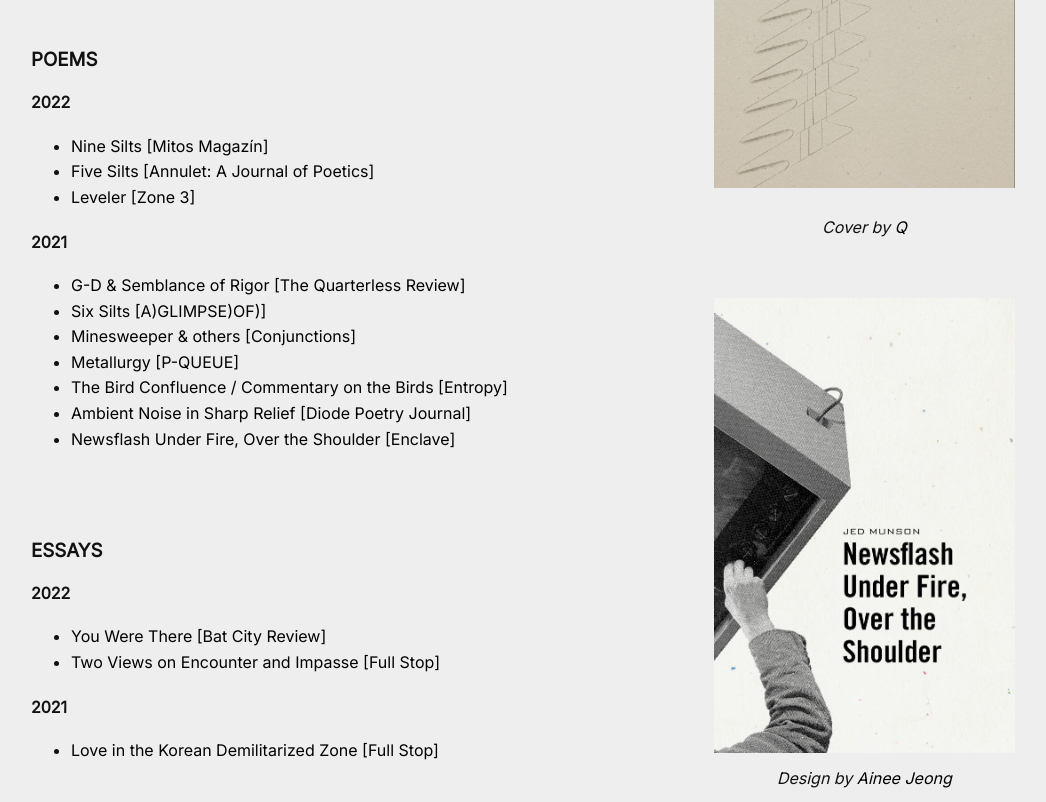
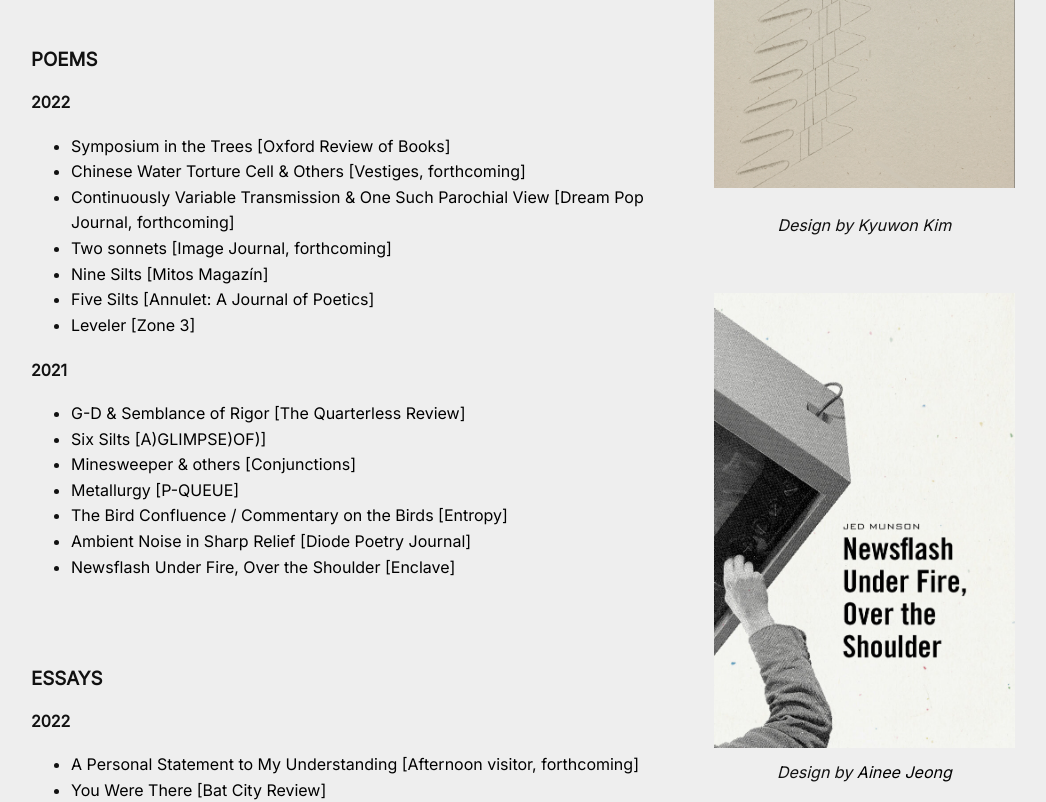
Before and after one commit to Elementrat/writer-portfolio-jed-munson, a SvelteKit app: page / in a window 1280 px wide. Shown: the part 500-1302 px from the top of the page, without its empty margins (117-1163 px from the left). Built offline with nearby package versions, Linux system fonts and the light colour scheme.

Commit message:
pub update

```diff
--- a/src/components/Bio.svelte
+++ b/src/components/Bio.svelte
@@ -3,12 +3,9 @@
 
 <div class="bio">
 	<!-- svelte-ignore a11y-missing-content -->
-	<a href="" target="_blank" class="featured-image silts" />
+	<a href="https://abovegroundpress.blogspot.com/" target="_blank" class="featured-image silts" />
 
-	<div class="caption">
-		Cover by
-		<a href="https://aineejeong.com/" target="_blank">Q</a>
-	</div>
+	<div class="caption">Design by Kyuwon Kim</div>
 
 	<!-- svelte-ignore a11y-missing-content -->
 	<a
--- a/src/components/Publications.svelte
+++ b/src/components/Publications.svelte
@@ -18,6 +18,26 @@
 		{
 			title: 'Poems',
 			publications: [
+				{
+					title: `Symposium in the Trees [Oxford Review of Books]`,
+					url: `https://www.the-orb.org/post/symposium-in-the-trees`,
+					date: `2022`
+				},
+				{
+					title: `Chinese Water Torture Cell & Others [Vestiges, forthcoming]`,
+					url: ``,
+					date: `2022`
+				},
+				{
+					title: `Continuously Variable Transmission & One Such Parochial View [Dream Pop Journal, forthcoming]`,
+					url: ``,
+					date: `2022`
+				},
+				{
+					title: `Two sonnets [Image Journal, forthcoming]`,
+					url: ``,
+					date: `2022`
+				},
 				{
 					title: `Nine Silts [Mitos Magazín]`,
 					url: `https://mitosmag.squarespace.com/aguas/nine-silts`,
@@ -73,6 +93,11 @@
 		{
 			title: 'Essays',
 			publications: [
+				{
+					title: `A Personal Statement to My Understanding [Afternoon visitor, forthcoming]`,
+					url: `http://www.batcityreview.org/issue-18`,
+					date: `2022`
+				},
 				{
 					title: `You Were There [Bat City Review]`,
 					url: `http://www.batcityreview.org/issue-18`,
```
